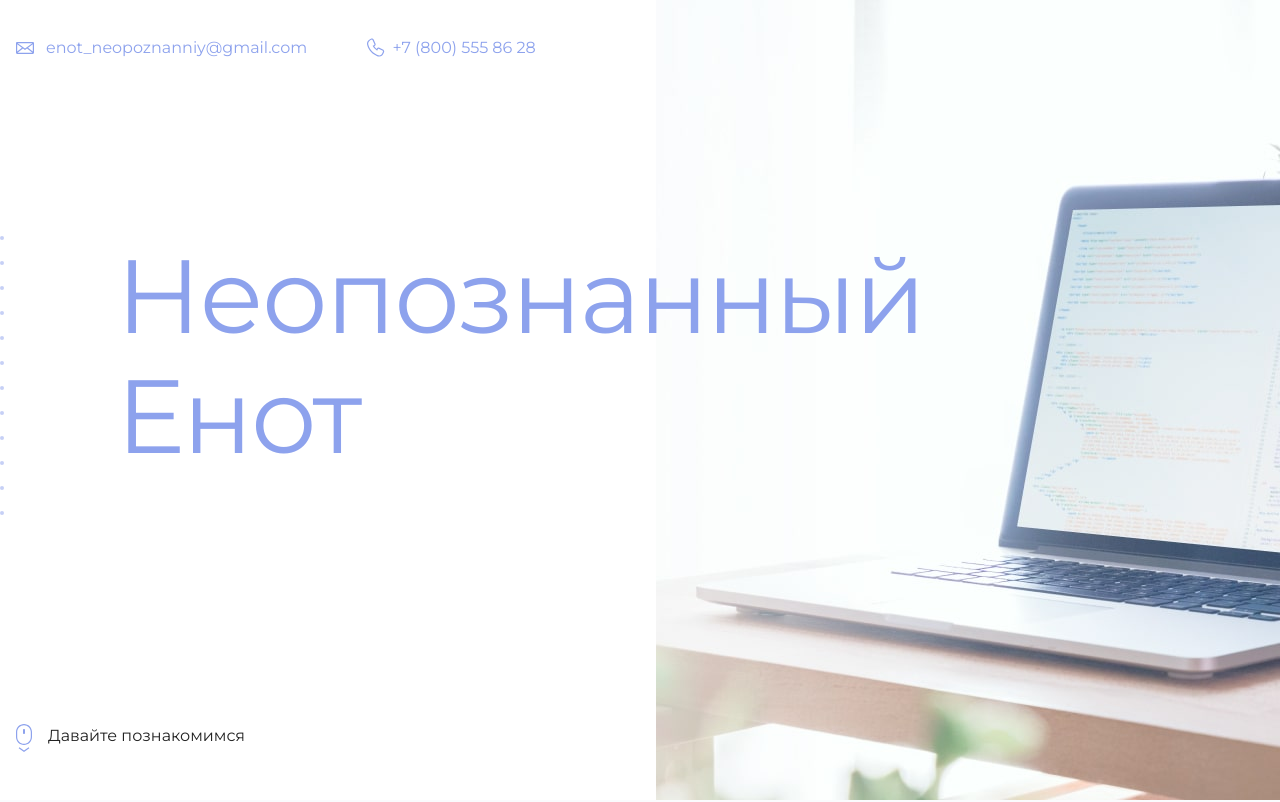
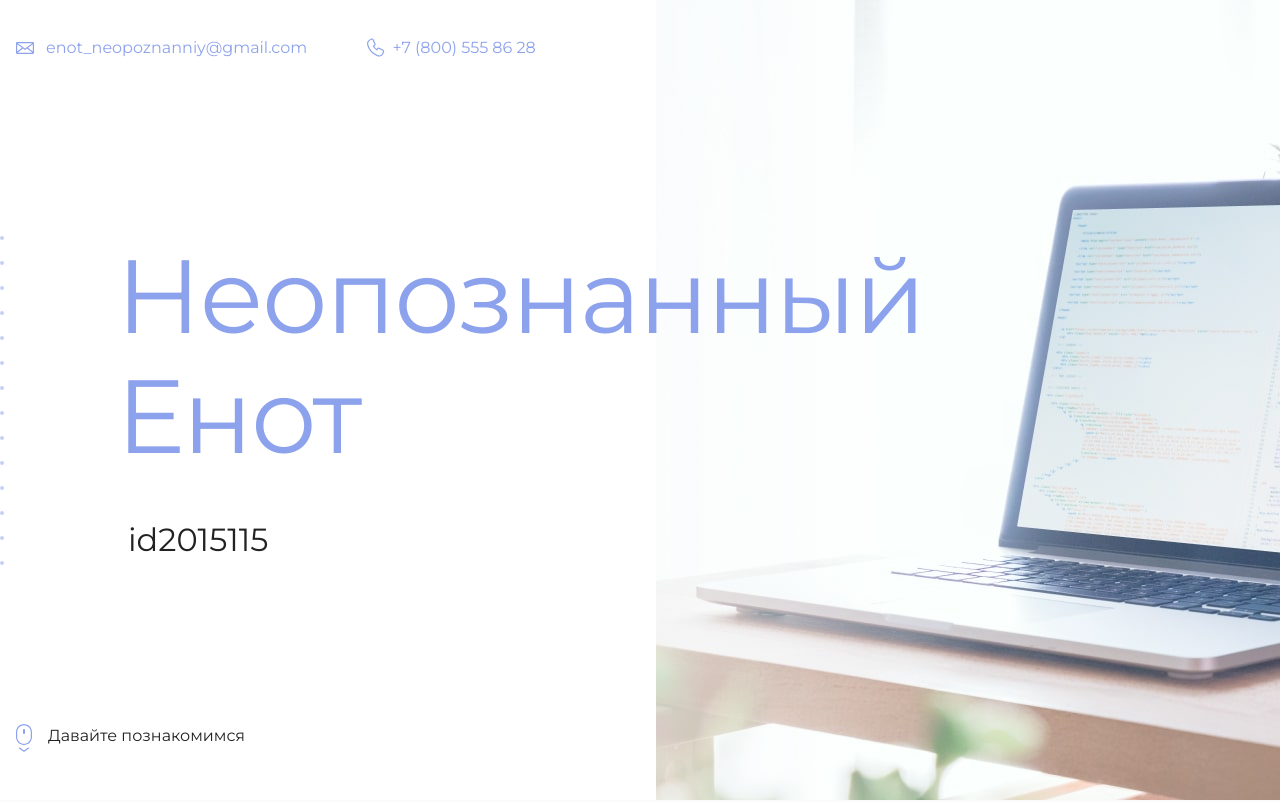
Before and after one commit to sv4r7/homework, a plain HTML site: page index.html in a window 1280 px wide. Shown: the top 802 px of the page. Drawn offline with Linux system fonts and the light colour scheme.

Commit message:
Добавил id

```diff
--- a/index.html
+++ b/index.html
@@ -19,7 +19,7 @@
       <section class="hero-image">
         <div class="container">
           <h1 class="heading">Неопознанный Енот</h1>
-          <p><!-- Тут ваш id на сайте Академии --></p>
+          <p>id2015115</p>
         </div>
       </section>
 
```
